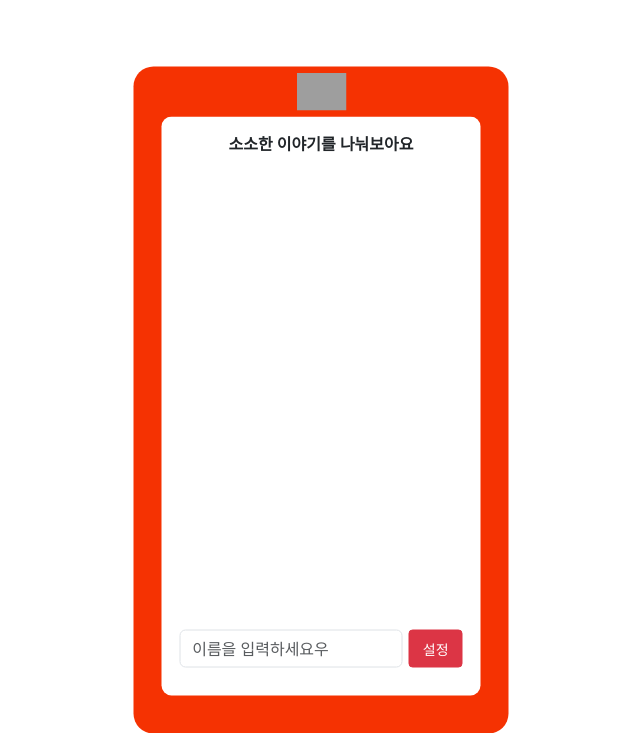
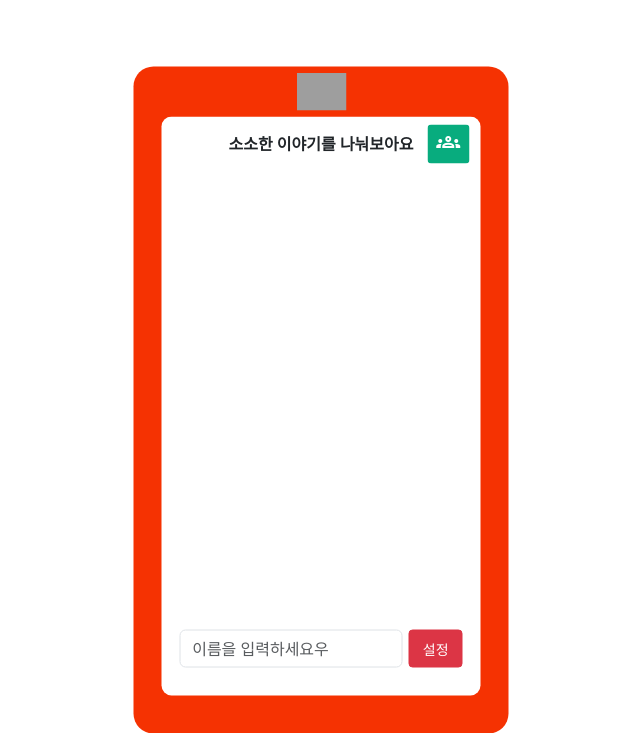
Before and after one commit to Joanne19-drive/slayer_comm, a FastAPI app: page /chatroom in a window 1280 px wide. Shown: the top 733 px of the page, without its empty margins (319-959 px from the left). Run offline with FastAPI, Linux system fonts and the light colour scheme; grey boxes are pictures that could not be loaded.

Commit message:
원상복귀

```diff
--- a/static/chat.css
+++ b/static/chat.css
@@ -27,7 +27,6 @@
 #checkParticipants {
     background-color: #08AC7E;
     color: white;
-    display: none;
 }
 
 #checkParticipants:hover {
```
